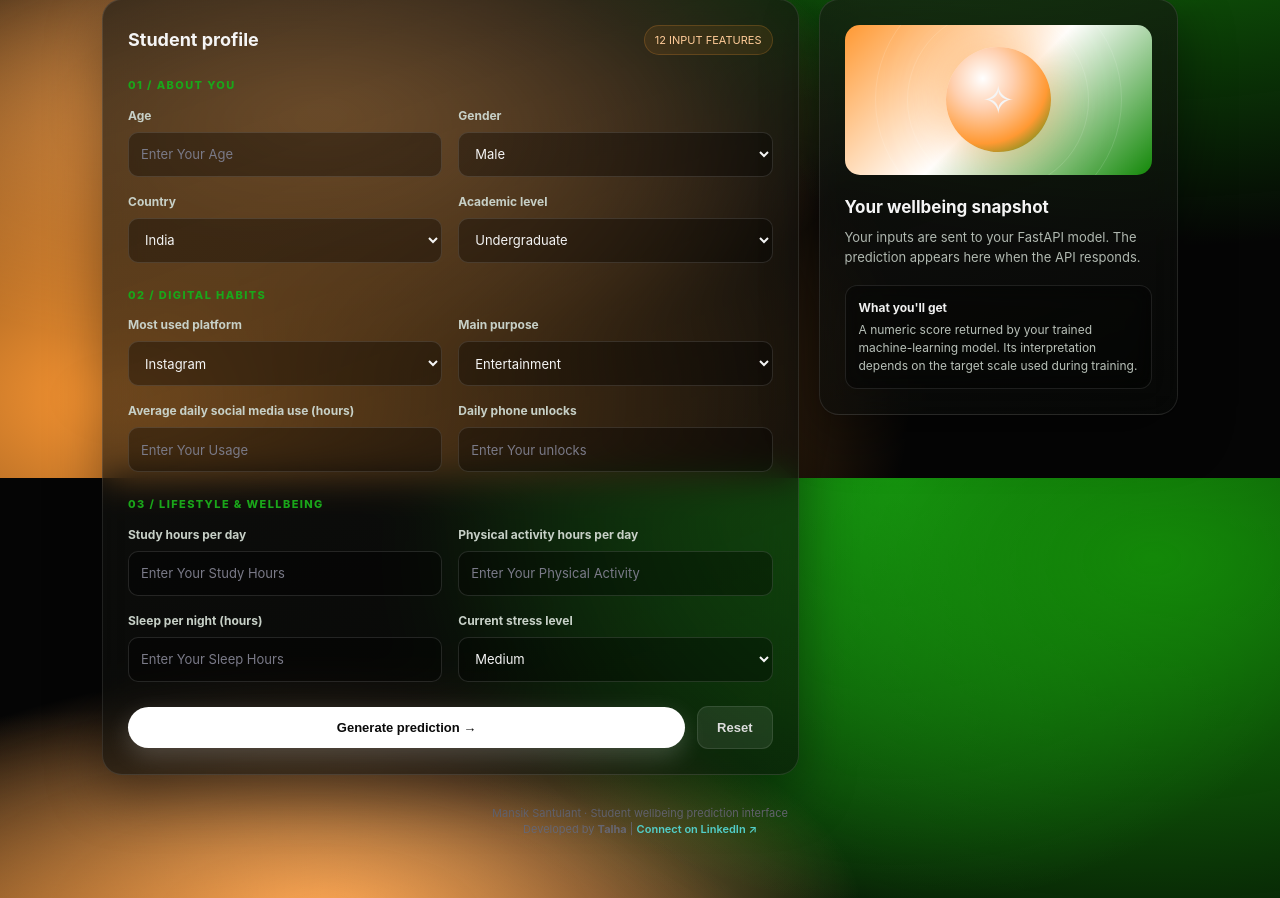
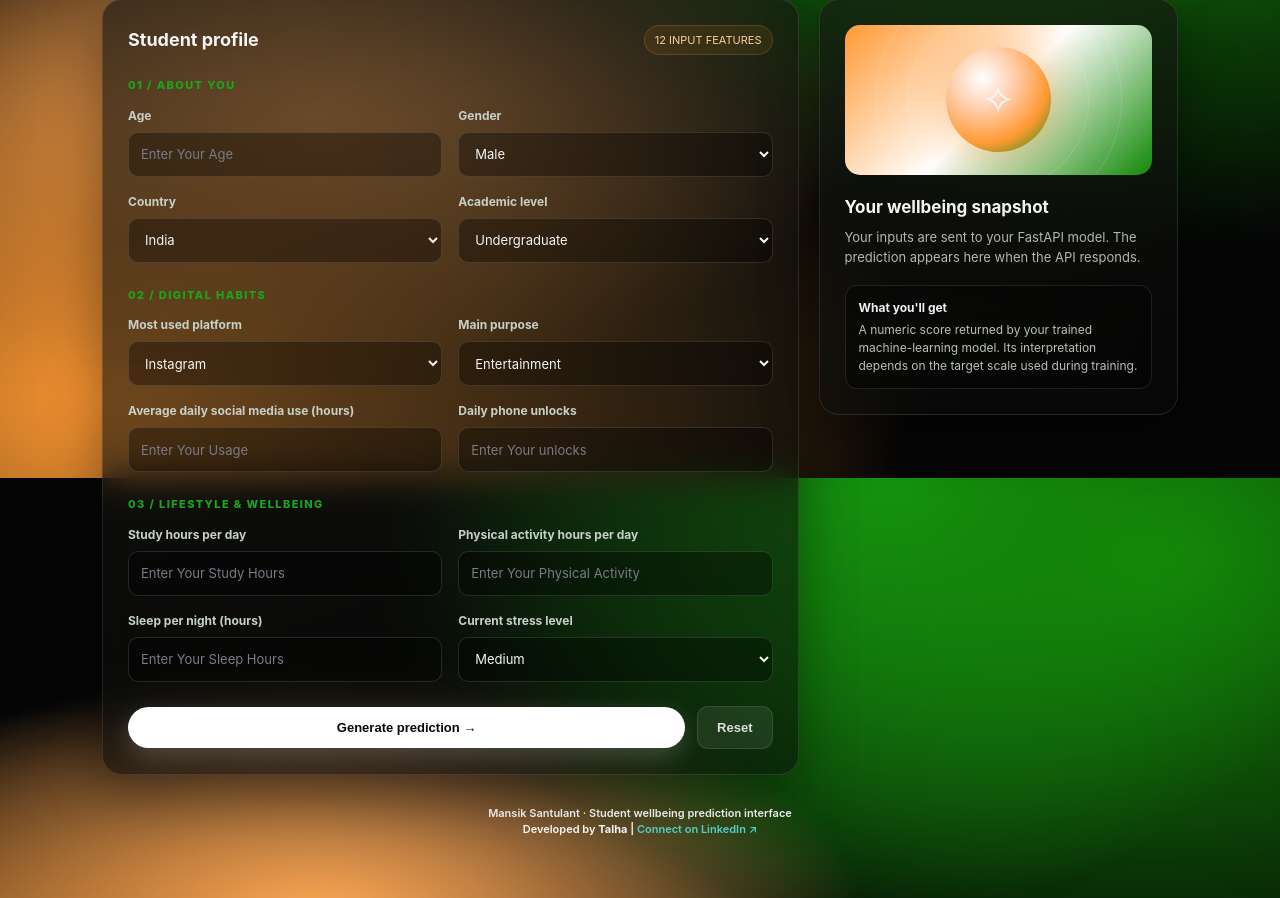
Before and after one commit to talhaparwezansari-ux/Mental-Health-Prediction, a Flask app: page / in a window 1280 px wide. Shown: the part 322-1220 px from the top of the page. Run offline with Flask 3, Linux system fonts and the light colour scheme; parts of the project's set-up code (start-up, migrations or seed data) failed here and were passed over.

Commit message:
update 2

```diff
--- a/templates/index.html
+++ b/templates/index.html
@@ -85,7 +85,7 @@ footer{text-align:center;color:#6a6a76;font-size:11px;margin-top:30px}
     </aside>
   </main>
 
-<footer>
+<footer style="color: #ffffffff; text-decoration: none; font-weight: 600;">
     Mansik Santulant · Student wellbeing prediction interface
     <br>
     Developed by <strong>Talha</strong> |
```
